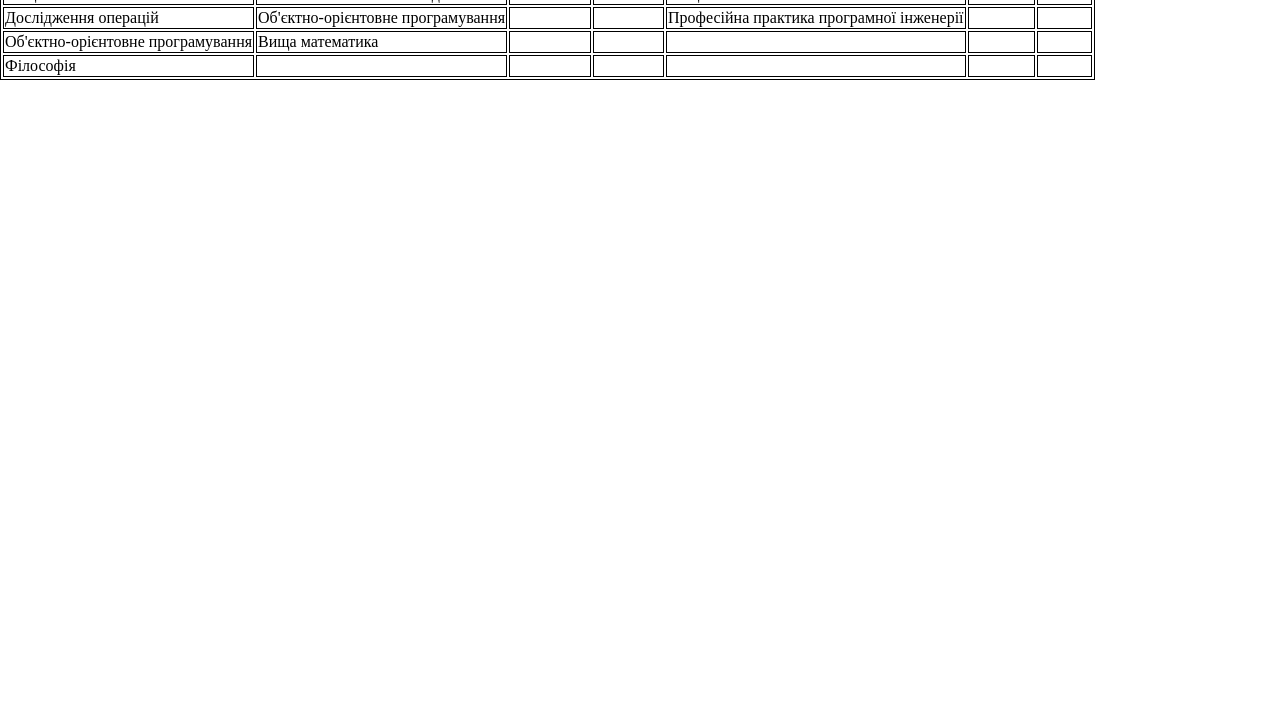
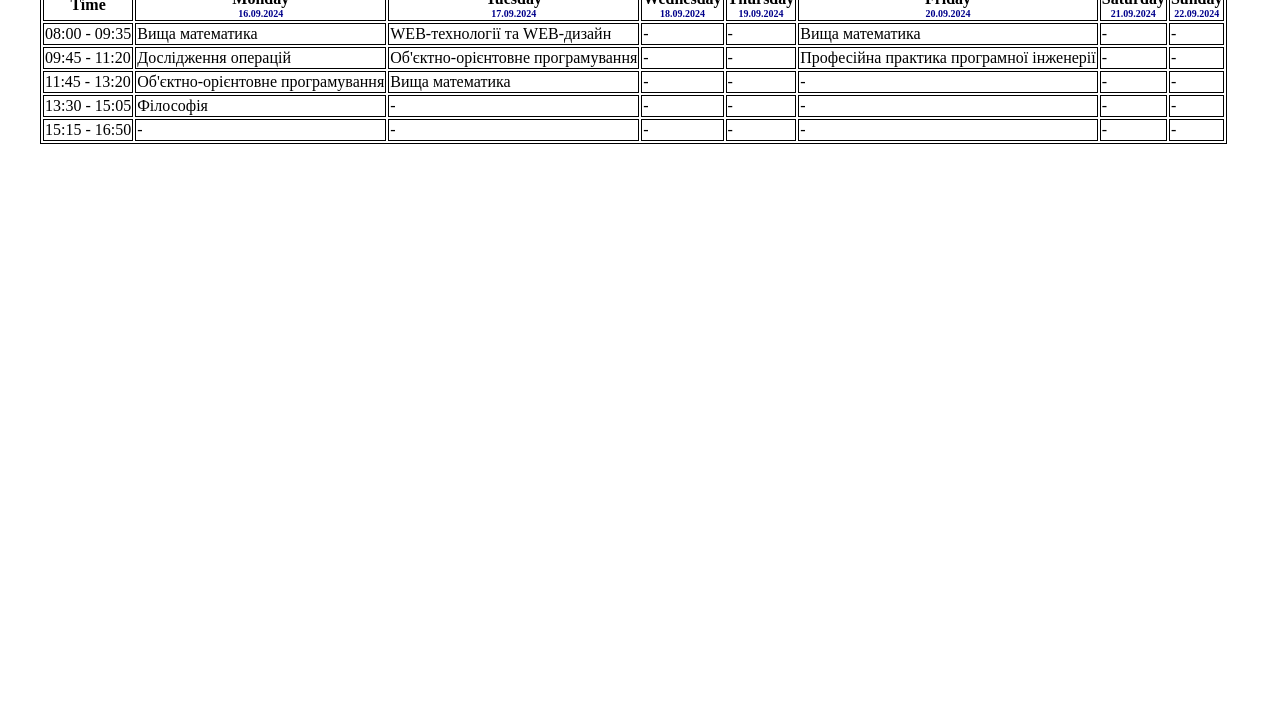
Before and after one commit to vladyslav-masokha/web, a plain HTML site: page timetable.html in a window 1280 px wide. Shown: the part 92-800 px from the top of the page. Drawn offline with Linux system fonts and the light colour scheme.

Commit message:
update timetable.html

```diff
--- a/timetable.html
+++ b/timetable.html
@@ -5,12 +5,18 @@
 		<meta name="viewport" content="width=device-width, initial-scale=1.0" />
 		<title>Timetable</title>
 		<link rel="stylesheet" href="./style.css" />
+		<style>
+			body {
+				padding: 40px;
+			}
+		</style>
 	</head>
 	<body>
 		<h1>Timetable TCR-22</h1>
 		<table>
 			<thead>
 				<tr>
+					<th>Time</th>
 					<th>
 						Monday
 						<p>16.09.2024</p>
@@ -43,40 +49,54 @@
 			</thead>
 			<tbody>
 				<tr>
+					<td class="time">08:00 - 09:35</td>
 					<td>Вища математика</td>
 					<td>WEB-технології та WEB-дизайн</td>
-					<td></td>
-					<td></td>
+					<td>-</td>
+					<td>-</td>
 					<td>Вища математика</td>
-					<td></td>
-					<td></td>
+					<td>-</td>
+					<td>-</td>
 				</tr>
 				<tr>
+					<td class="time">09:45 - 11:20</td>
 					<td>Дослідження операцій</td>
 					<td>Об'єктно-орієнтовне програмування</td>
-					<td></td>
-					<td></td>
+					<td>-</td>
+					<td>-</td>
 					<td>Професійна практика програмної інженерії</td>
-					<td></td>
-					<td></td>
+					<td>-</td>
+					<td>-</td>
 				</tr>
 				<tr>
+					<td class="time">11:45 - 13:20</td>
 					<td>Об'єктно-орієнтовне програмування</td>
 					<td>Вища математика</td>
-					<td></td>
-					<td></td>
-					<td></td>
-					<td></td>
-					<td></td>
+					<td>-</td>
+					<td>-</td>
+					<td>-</td>
+					<td>-</td>
+					<td>-</td>
 				</tr>
 				<tr>
+					<td class="time">13:30 - 15:05</td>
 					<td>Філософія</td>
-					<td></td>
-					<td></td>
-					<td></td>
-					<td></td>
-					<td></td>
-					<td></td>
+					<td>-</td>
+					<td>-</td>
+					<td>-</td>
+					<td>-</td>
+					<td>-</td>
+					<td>-</td>
+				</tr>
+				<tr>
+					<td class="time">15:15 - 16:50</td>
+					<td>-</td>
+					<td>-</td>
+					<td>-</td>
+					<td>-</td>
+					<td>-</td>
+					<td>-</td>
+					<td>-</td>
 				</tr>
 			</tbody>
 		</table>
```
